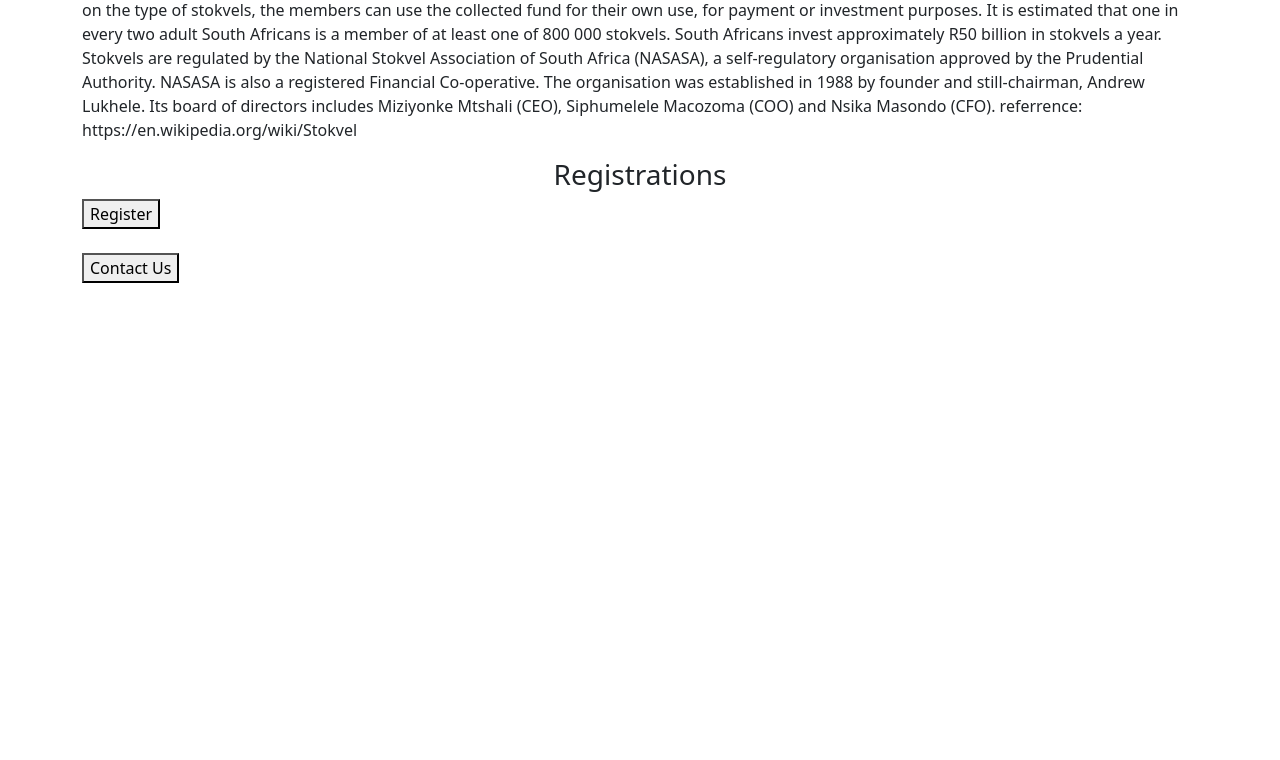
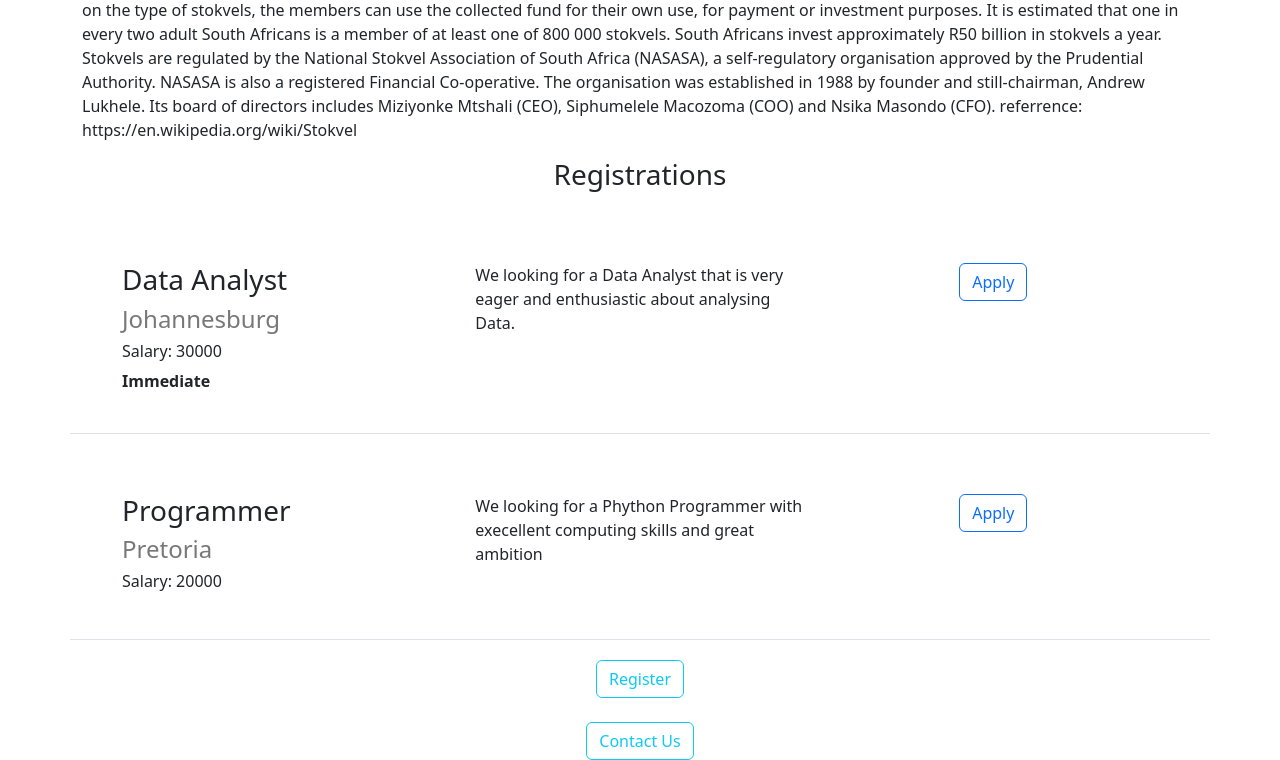
Before and after one commit to ChrisMajuba/Network-Careers-Vol.2, a Flask app: page / in a window 1280 px wide. Shown: the part 628-1388 px from the top of the page. Before the commit the page ends 911 px from the top, so only its background shows below. Run offline with Flask 2, Linux system fonts and the light colour scheme.

Commit message:
added dynamic data

```diff
--- a/main.py
+++ b/main.py
@@ -1,16 +1,26 @@
 from flask import Flask
 from flask import render_template
+from flask import jsonify
 #flask is module that describes the framework used to design web applications in python
 #template means page formatting in this instance
 #Render is the proccess of creating/showing a page in this case
+#Rendering is the creation of a visual representation
 #The HTML File will contain all the infomation that will be shown
 # CSS Cascading style sheets is a programme used to add style and presentation to a web page
 # HTML is a programming language used to design and create a web pages
+
+i =[{'1': "Data Analyst","2":"Johannesburg","3":30000,"4":"Immediate","info": "We looking for a Data Analyst that is very eager and enthusiastic about analysing Data."},{'1':"Programmer","2":"Pretoria","3":20000,"info":"We looking for a Phython Programmer with execellent computing skills and great ambition"},]
+
 app = Flask(__name__)
 
 @app.route("/")
 def cyberUniverse():
-  return render_template("bootstrap.html")
+  return render_template("bootstrap.html", jobs=i)
+#JSON database route, JSON stands for JavaScript Object Notation and it is a file format and it is used for transmitting data in web applications
+@app.route("/api/jobs")
+def joblist():
+  pass
+  return jsonify(i)
 
 if __name__ == "__main__":
   app.run(host="0.0.0.0",debug=True)
--- a/templates/bootstrap.html
+++ b/templates/bootstrap.html
@@ -32,14 +32,20 @@
     <h3 class="text-center">
       Registrations
     </h3>
+      <br>
       <div >
-        <button>
+          {% for i in jobs%}
+          {% include "jobitems.html"%}
+          {%endfor%}
+      </div>
+      <div class = "text-center">
+        <button type="button" class="btn btn-outline-info">
            Register
         </button>
       </div>
       <br>
-      <div>
-         <button>
+      <div class ="text-center">
+         <button type="button" class="btn btn-outline-info">
             Contact Us
          </button>
       </div>
--- /dev/null
+++ b/templates/jobitems.html
@@ -0,0 +1,22 @@
+<div class = "border-bottom row" style = "margin-bottom: 20px; padding: 40px">
+          <div class = "col-4">
+             <div >
+                   <h3 > {{i["1"]}} </h3>
+             </div>
+             <div> <h4 style = "color: rgb(120,120,120)">   {{ i["2"] }}      </h4v>
+             </div>
+               <h6> Salary: {{i["3"]}} </h6>
+                    {%if "4" in i%}
+             <div>
+                 <b> {{i["4"]}} </b>
+             </div>
+                     {% endif %}
+          </div>
+          <div class = "col-4">
+               <p>
+                 {{ i["info"] }}
+               </p>
+          </div>
+          <div class = "text-center col-4"> <button type="button" class="btn btn-outline-primary">Apply</button>
+          </div>
+</div>
```
